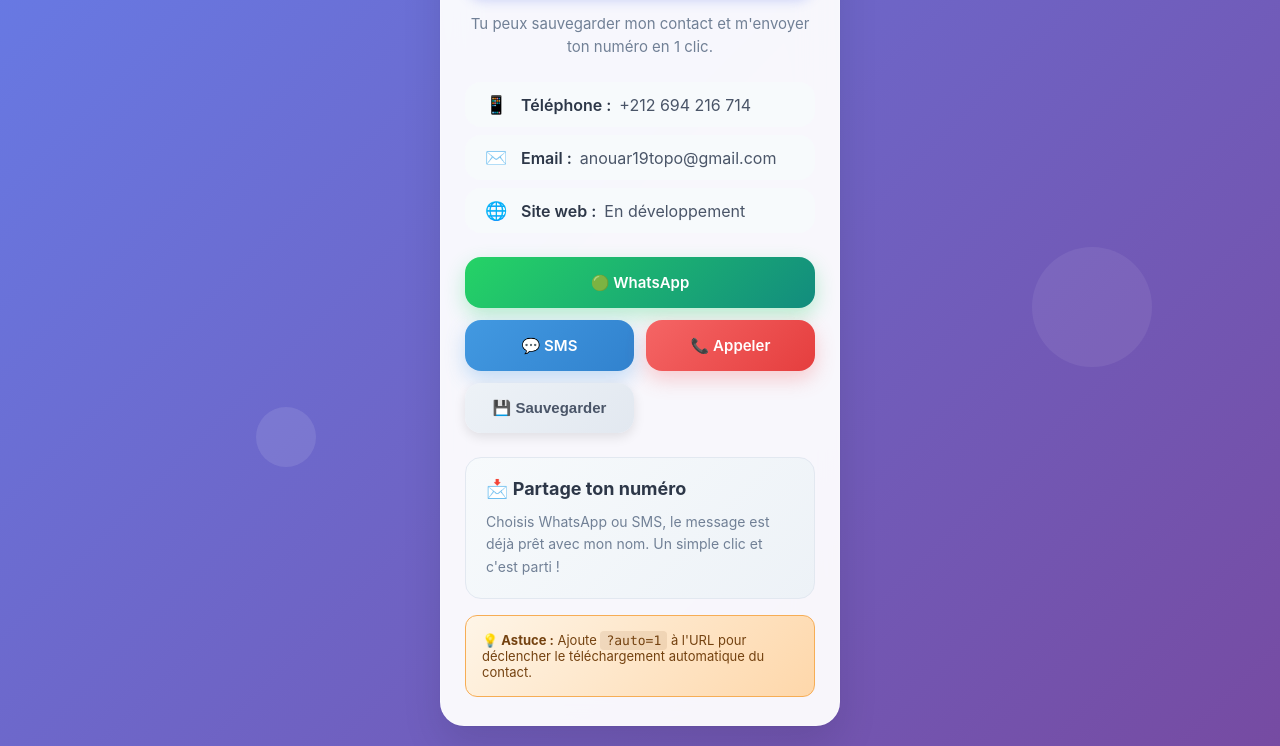
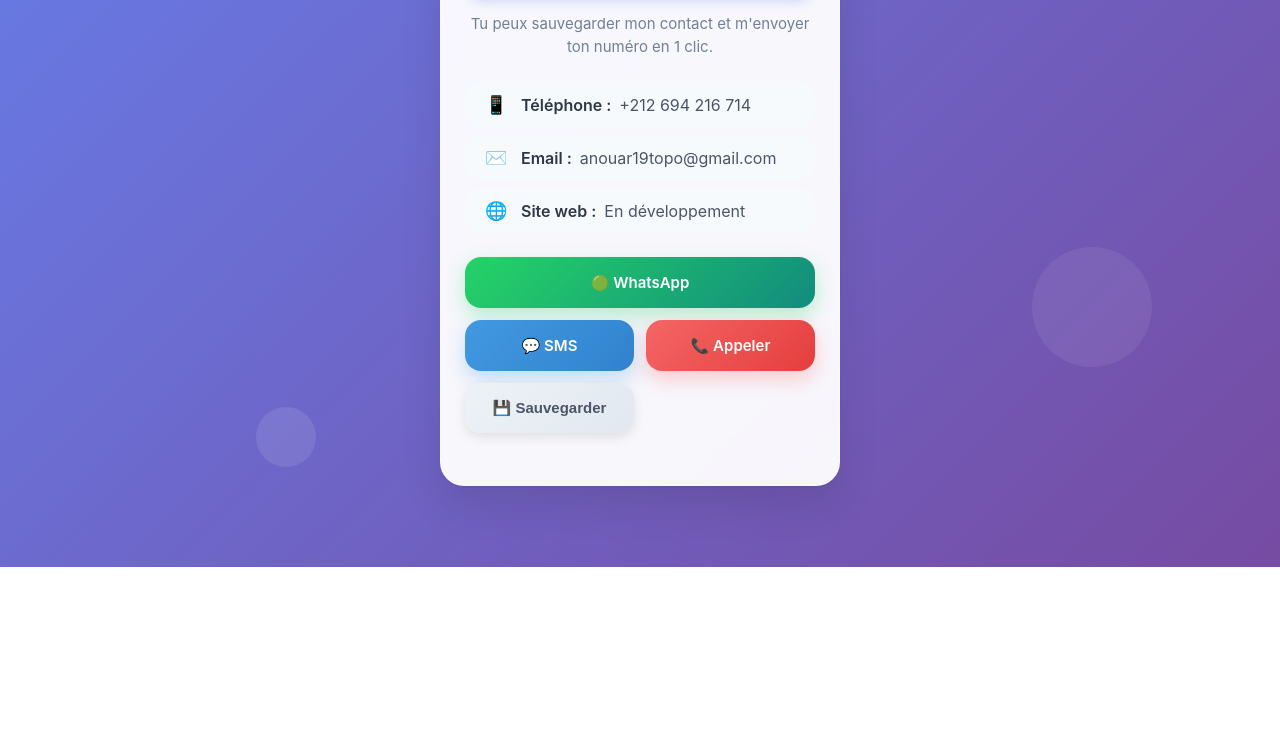
Before and after one commit to ANOUAR-BEN/te, a plain HTML site: page index.html in a window 1280 px wide. Shown: the part 233-979 px from the top of the page. After the commit the page ends 800 px from the top, so only its background shows below. Drawn offline with Linux system fonts and the light colour scheme.

Commit message:
Update index.html

```diff
--- a/index.html
+++ b/index.html
@@ -443,14 +443,9 @@
         </button>
       </div>
 
-      <div class="section">
-        <h3>📩 Partage ton numéro</h3>
-        <p>Choisis WhatsApp ou SMS, le message est déjà prêt avec mon nom. Un simple clic et c'est parti !</p>
-      </div>
 
-      <div class="tip">
-        <strong>💡 Astuce :</strong> Ajoute <code>?auto=1</code> à l'URL pour déclencher le téléchargement automatique du contact.
-      </div>
+
+
     </div>
   </div>
 
```
